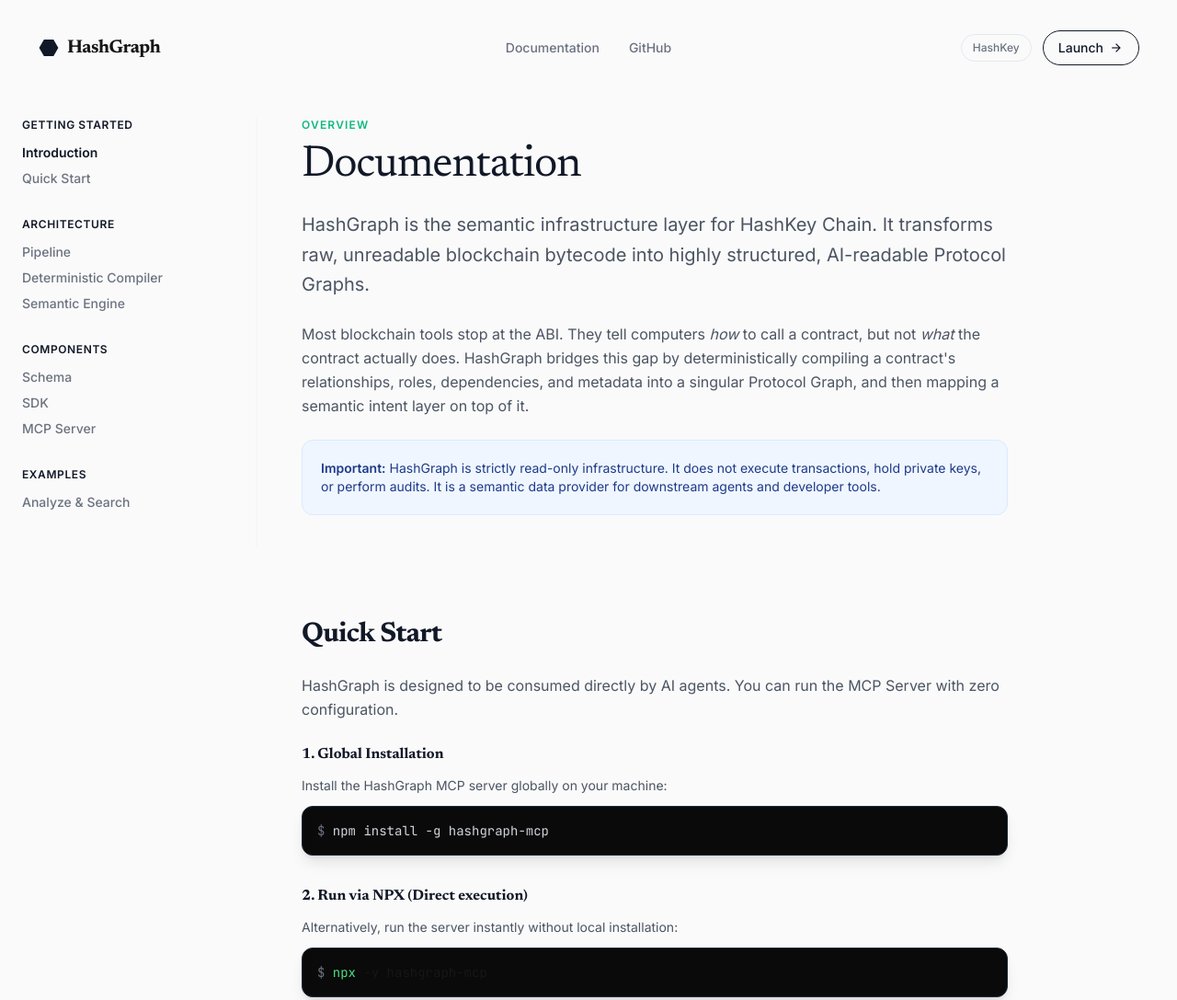
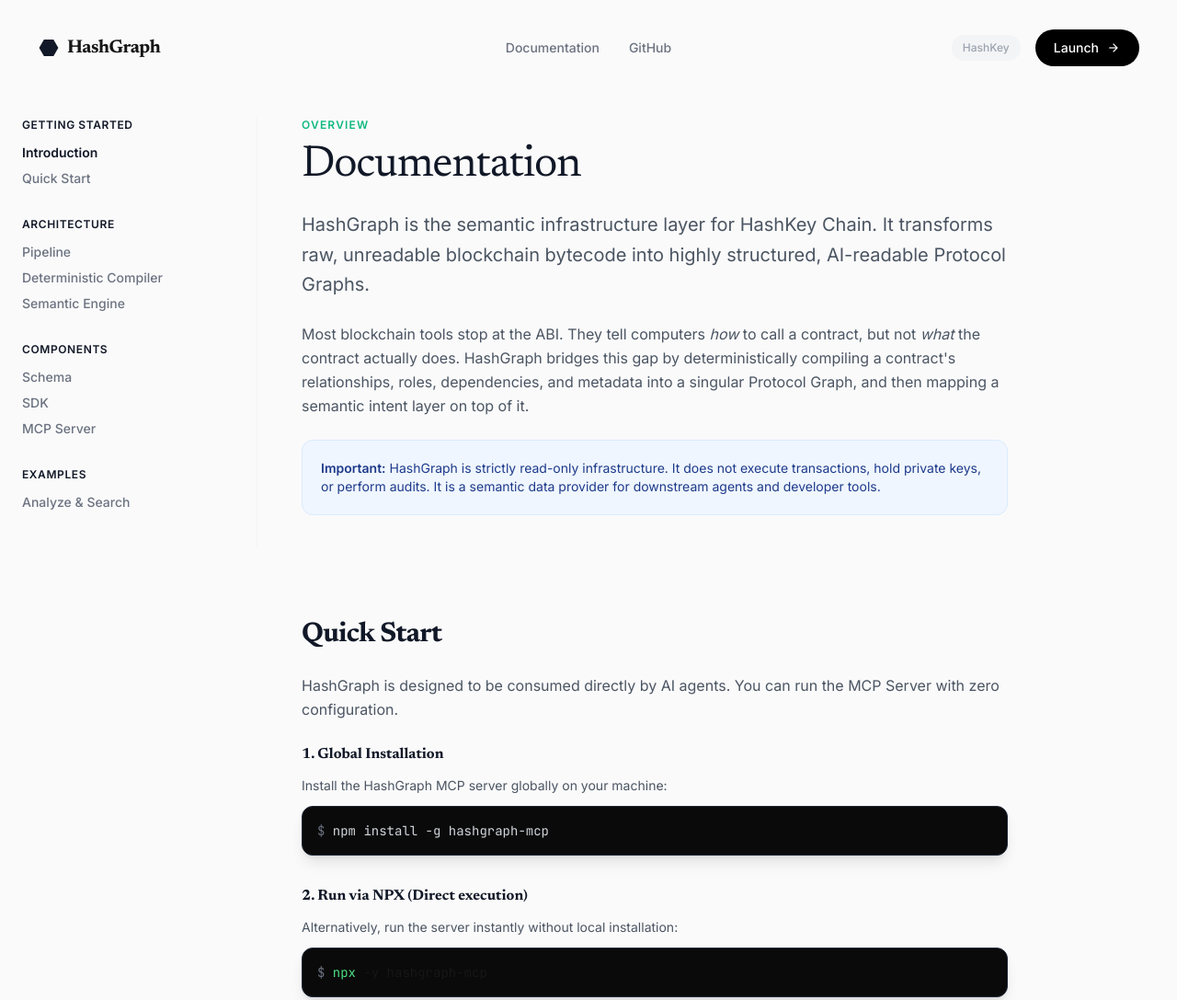
Before and after one commit to Nifemi0/HashGraph, a website: page docs.html in a window 1280 px wide. Shown: the top 1087 px of the page at 92% size. Drawn offline with nearby package versions, Linux system fonts and the light colour scheme.

Commit message:
style: Revert header navigation buttons to solid background colors

```diff
--- a/docs.html
+++ b/docs.html
@@ -125,9 +125,9 @@
             </div>
         </div>
 
-        <div id="navRight" class="flex items-center justify-end gap-3 w-1/3 transition-all duration-300 px-4 py-2 rounded-full border border-transparent">
-            <span class="hidden xl:inline-block text-xs font-medium text-gray-500 border border-gray-200 px-3 py-1.5 rounded-full">HashKey</span>
-            <a href="explorer.html" class="border border-gray-900 text-gray-900 hover:bg-gray-50 px-4 py-2 text-sm font-medium rounded-full transition-colors flex items-center gap-1.5">
+        <div id="navRight" class="flex items-center justify-end gap-4 w-1/3 transition-all duration-300 px-4 py-2 rounded-full border border-transparent">
+            <span class="hidden xl:inline-block text-xs font-medium text-gray-400 bg-gray-100 px-3 py-1.5 rounded-full">HashKey</span>
+            <a href="explorer.html" class="bg-black text-white px-5 py-2.5 text-sm font-medium rounded-full hover:bg-gray-800 transition-colors flex items-center gap-2">
                 Launch <span class="material-symbols-outlined text-[16px]" aria-hidden="true">arrow_forward</span>
             </a>
         </div>
```
Also changed, not shown: explorer.html (+3 -3 lines), index.html (+3 -3 lines).
